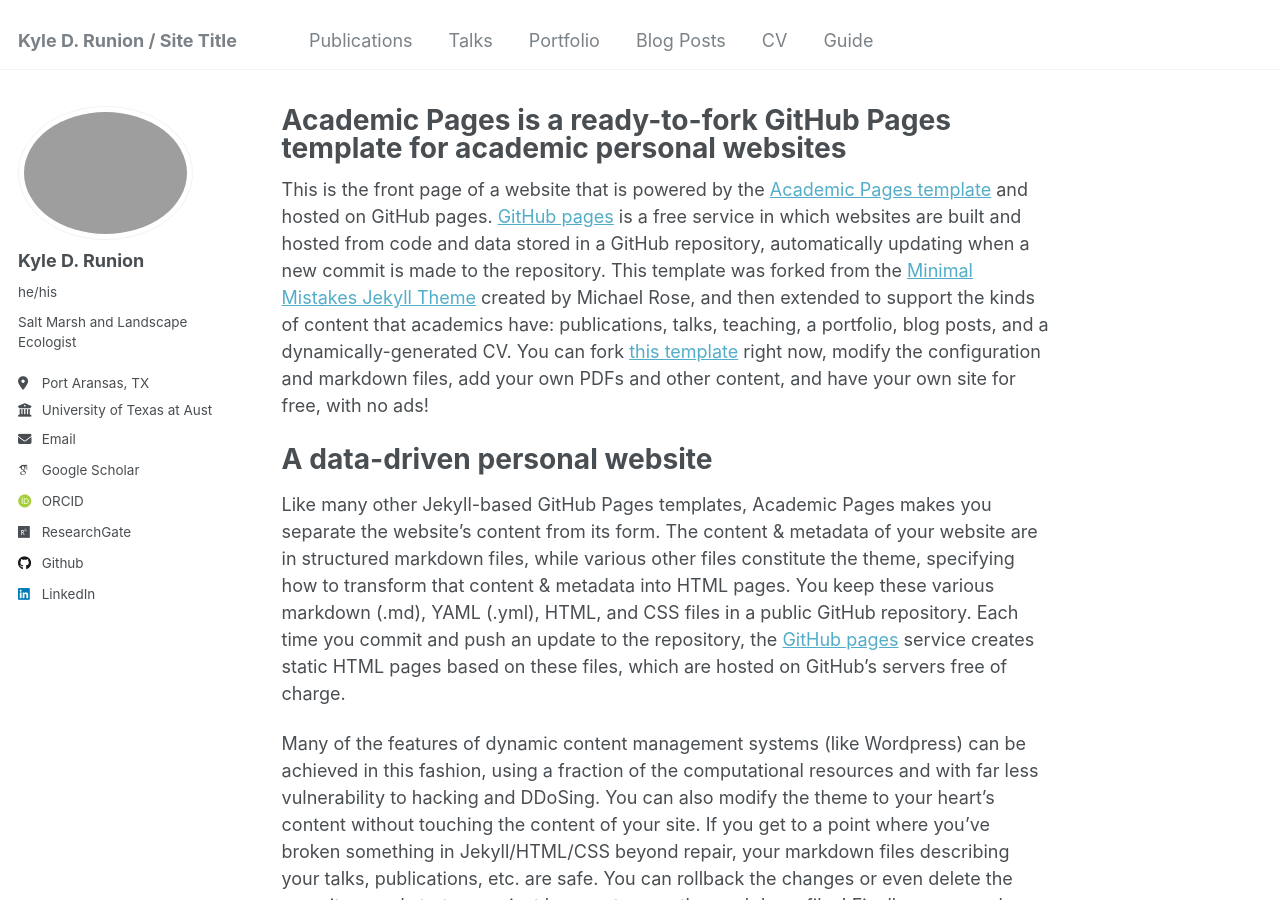
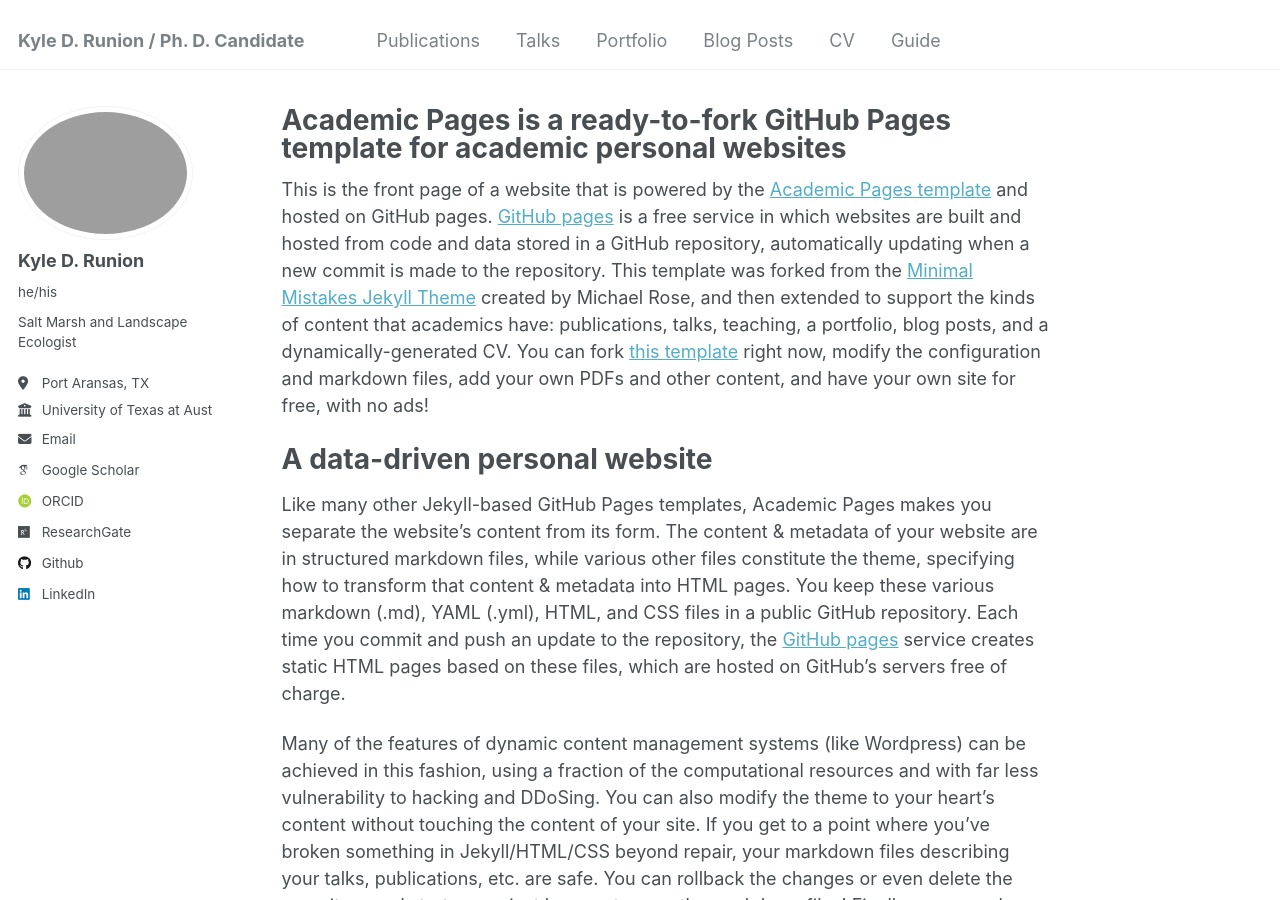
Before and after one commit to kylerunion/kylerunion.github.io, a Jekyll site: the page built from _pages/about.md, in a window 1280 px wide and 900 px high. Built offline with Jekyll 4.4.1, drawn with Linux system fonts in a browser that asks for light colours; some web fonts are replaced.

Commit message:
Update _config.yml

```diff
--- a/_config.yml
+++ b/_config.yml
@@ -8,13 +8,13 @@
 
 # Basic Site Settings
 locale                   : "en-US"
-title                    : "Kyle D. Runion / Site Title"
+title                    : "Kyle D. Runion / Ph. D. Candidate"
 title_separator          : "-"
 name                     : &name "Kyle D. Runion"
 description              : &description "personal description"
 url                      : https://kylerunion.github.io # the base hostname & protocol for your site e.g. "https://mmistakes.github.io"
 baseurl                  : "" # the subpath of your site, e.g. "/blog"
-repository               : "academicpages/academicpages.github.io"
+repository               : "kylerunion/kylerunion.github.io"
 
 # Site Author - The following control what appear as part of the author content on the side bar.
 #               If a field is blank the icon and link will not appear, otherwise it will be shown.
```
